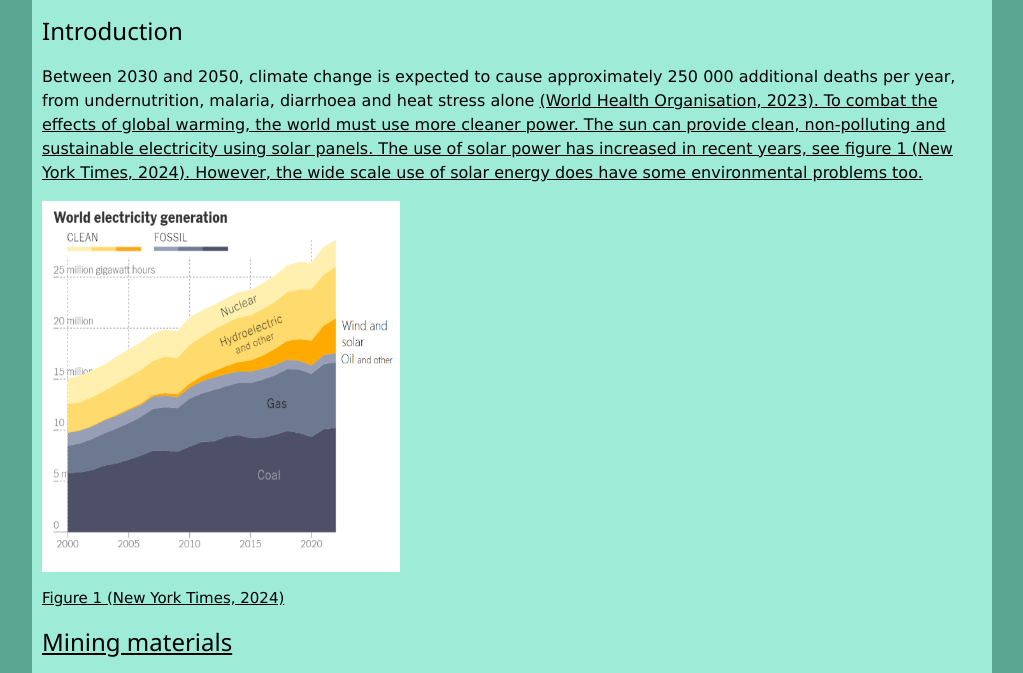
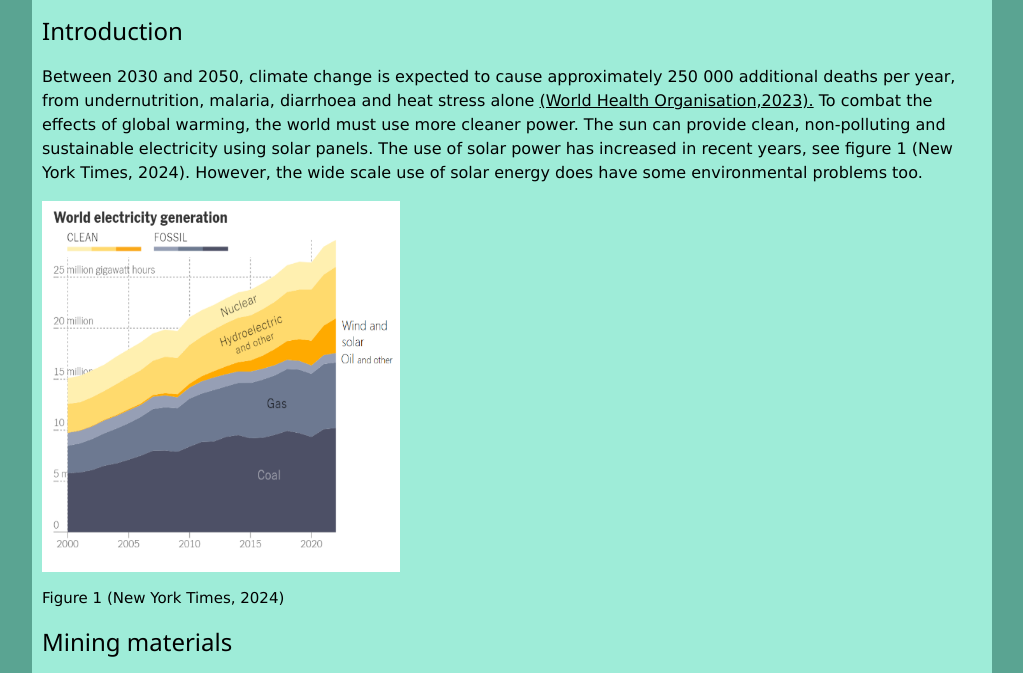
Before and after one commit to FEPSFY6870764/FY6870764, a plain HTML site: page index.html in a window 1280 px wide. Shown: the part 1501-2174 px from the top of the page, without its empty margins (128-1151 px from the left). Drawn offline with nearby package versions, Linux system fonts and the light colour scheme.

Commit message:
Update index.html

```diff
--- a/index.html
+++ b/index.html
@@ -164,7 +164,7 @@ The effect of global warming is mostly from the overuse of burning fossil fuels
 
     <h3 id="Introduction">Introduction</h3>
     <p id="Intro" class="ex1">
-Between 2030 and 2050, climate change is expected to cause approximately 250 000 additional deaths per year, from undernutrition, malaria, diarrhoea and heat stress alone <a href="#ref19">(World Health Organisation, 2023). To combat the effects of global warming, the world must use more cleaner power. The sun can provide clean, non-polluting and sustainable
+Between 2030 and 2050, climate change is expected to cause approximately 250 000 additional deaths per year, from undernutrition, malaria, diarrhoea and heat stress alone <a href="#ref19">(World Health Organisation,2023).</a> To combat the effects of global warming, the world must use more cleaner power. The sun can provide clean, non-polluting and sustainable
 electricity using solar panels. The use of solar power has increased in recent years, see figure 1 (New York Times, 2024). However, the wide scale use of solar energy does have some environmental problems too.
     </p>
     <img src="figure1.PNG" alt="Banner" width="358" height="371">
```
